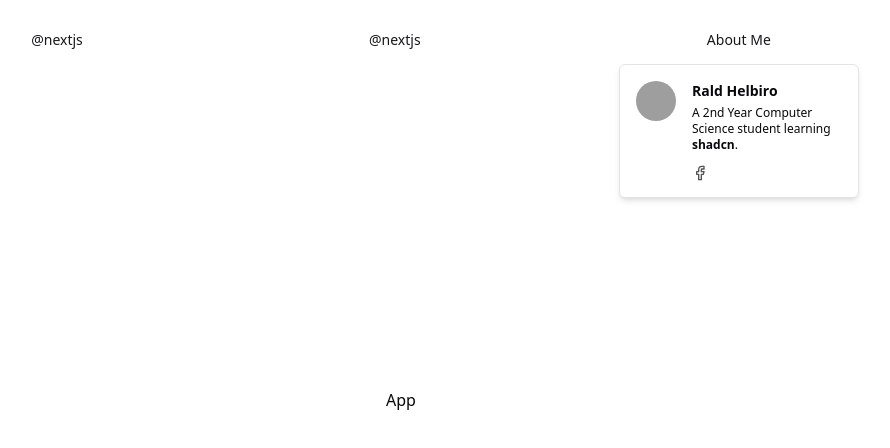
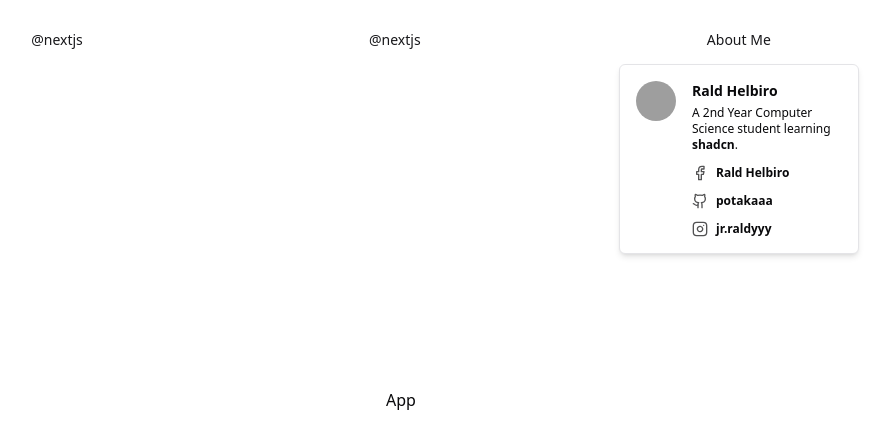
Before and after one commit to potakaaa/where-am-i, a React (Vite) app: page / in a window 1280 px wide. Both pictures are taken after a click on the button "About Me". Shown: the top 448 px of the page, without its empty margins (239-1129 px from the left). Built offline with nearby package versions, Linux system fonts and the light colour scheme; grey boxes are pictures that could not be loaded.

Commit message:
edit(navbar): adding href  on navbar about me links

```diff
--- a/src/components/navbar/AboutMe.tsx
+++ b/src/components/navbar/AboutMe.tsx
@@ -34,8 +34,17 @@ export function AboutMe() {
               </a>
               .
             </p>
-            <div className="flex items-center pt-2">
+            <div className="flex items-center pt-2 space-x-2">
               <Facebook className="size-4 opacity-70" />
+              <p className="text-xs font-semibold">Rald Helbiro</p>
+            </div>
+            <div className="flex items-center pt-2 space-x-2">
+              <Github className="size-4 opacity-70" />
+              <p className="text-xs font-semibold">potakaaa</p>
+            </div>
+            <div className="flex items-center pt-2 space-x-2">
+              <Instagram className="size-4 opacity-70" />
+              <p className="text-xs font-semibold">jr.raldyyy</p>
             </div>
           </div>
         </div>
```
